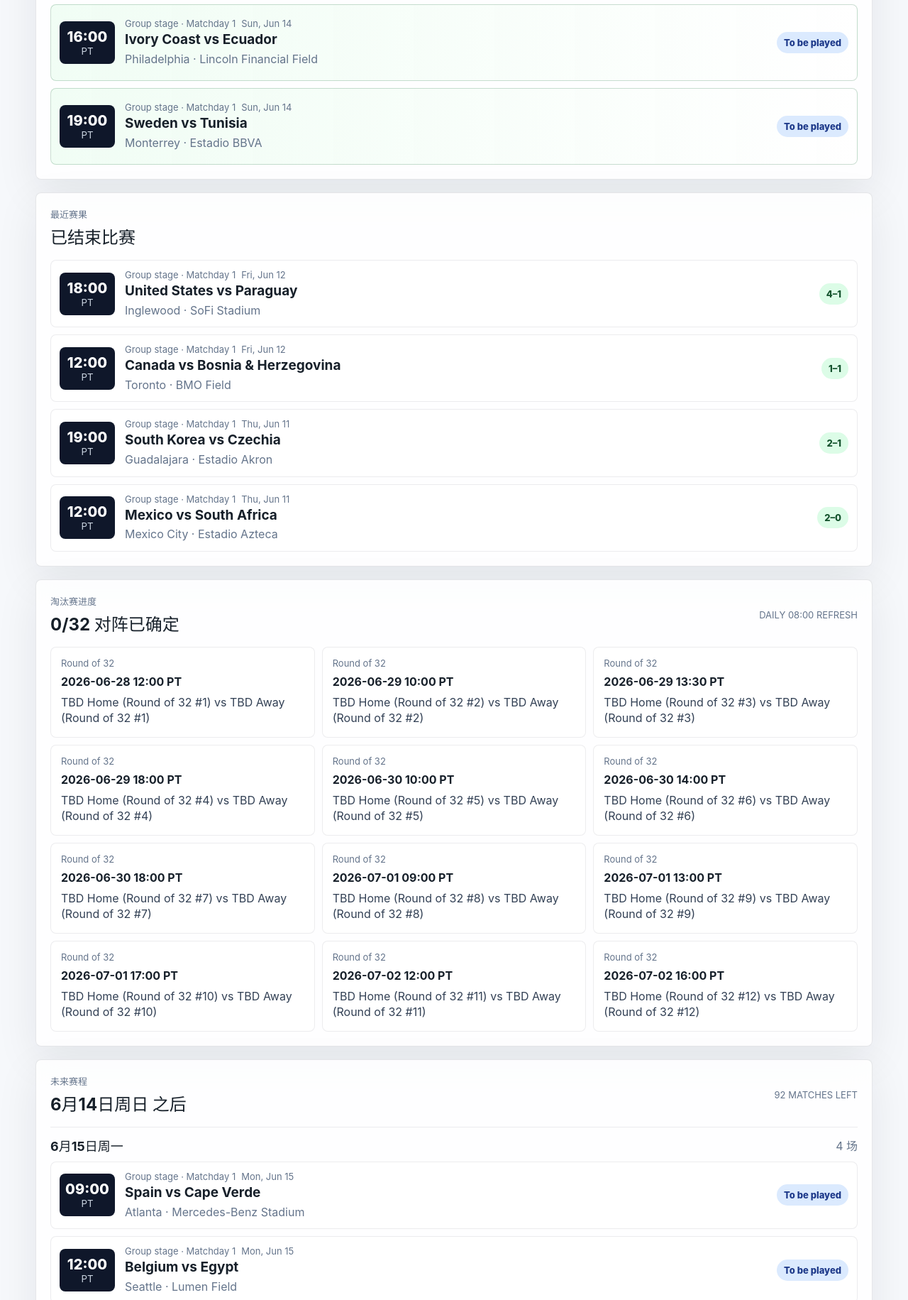
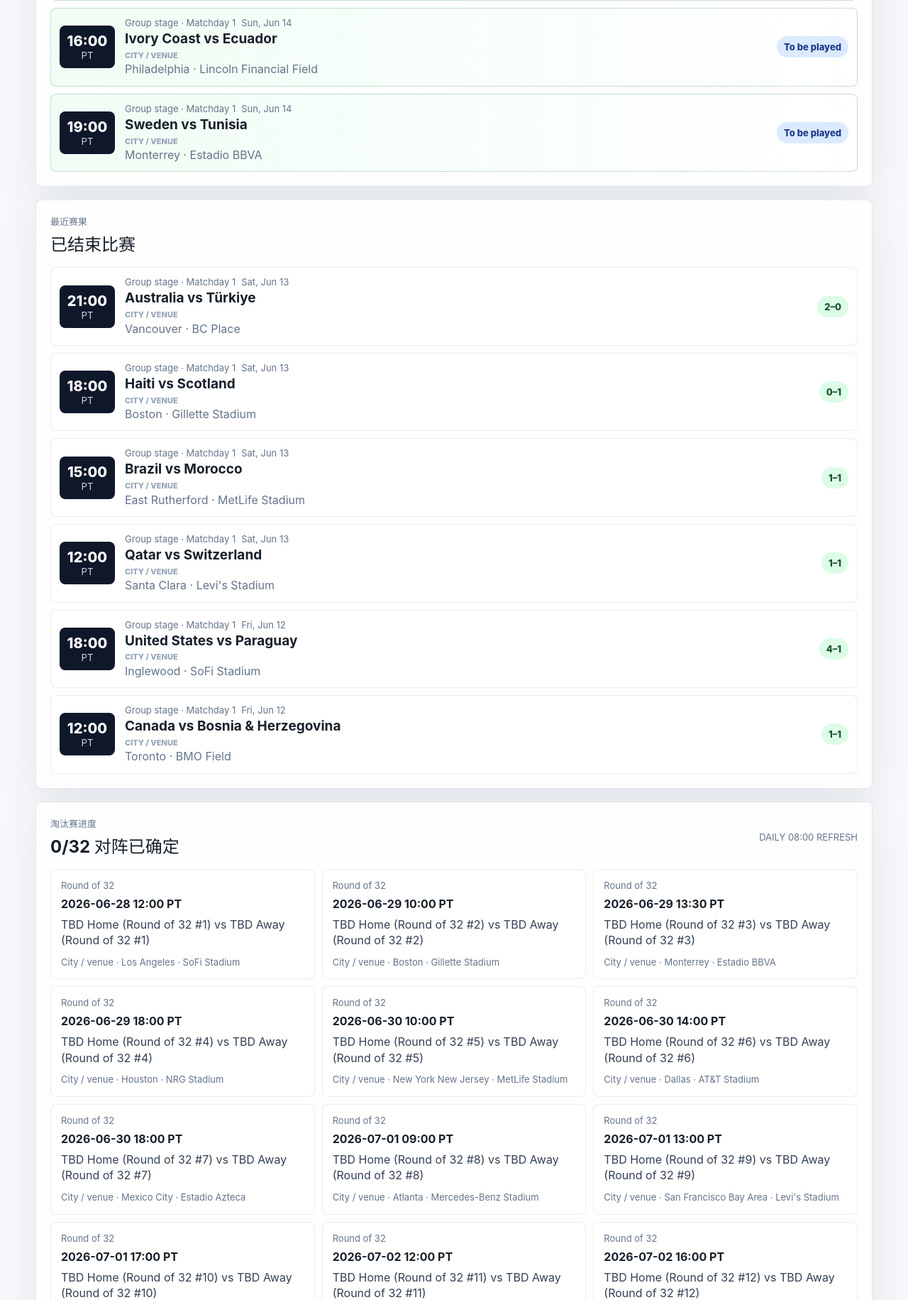
Before and after one commit to yxjsxy/worldcup-westtime, a website built with Vite: page index.html in a window 1280 px wide. Shown: the part 969-2800 px from the top of the page at 71% size. Built offline with nearby package versions, Linux system fonts and the light colour scheme.

Commit message:
feat: show match venues

```diff
--- a/public/schedule.json
+++ b/public/schedule.json
@@ -1,5 +1,5 @@
 {
-  "generatedAt": "2026-06-13T15:00:09.487Z",
+  "generatedAt": "2026-06-14T14:01:41.699Z",
   "timezone": "America/Los_Angeles",
   "source": "matchesio World Cup 2026 JSON export",
   "sourceUrl": "https://www.matchesio.com/competition/world-cup/export/json/",
@@ -92,10 +92,10 @@
       "localDay": "Sat, Jun 13",
       "homeTeam": "Qatar",
       "awayTeam": "Switzerland",
-      "city": "San Francisco Bay Area",
+      "city": "Santa Clara",
       "stadium": "Levi's Stadium",
-      "status": "To be played",
-      "result": null,
+      "status": "Played",
+      "result": "1–1",
       "isKnockout": false,
       "isPlaceholder": false
     },
@@ -111,10 +111,10 @@
       "localDay": "Sat, Jun 13",
       "homeTeam": "Brazil",
       "awayTeam": "Morocco",
-      "city": "New York New Jersey",
+      "city": "East Rutherford",
       "stadium": "MetLife Stadium",
-      "status": "To be played",
-      "result": null,
+      "status": "Played",
+      "result": "1–1",
       "isKnockout": false,
       "isPlaceholder": false
     },
@@ -132,8 +132,8 @@
       "awayTeam": "Scotland",
       "city": "Boston",
       "stadium": "Gillette Stadium",
-      "status": "To be played",
-      "result": null,
+      "status": "Played",
+      "result": "0–1",
       "isKnockout": false,
       "isPlaceholder": false
     },
@@ -151,8 +151,8 @@
       "awayTeam": "Türkiye",
       "city": "Vancouver",
       "stadium": "BC Place",
-      "status": "To be played",
-      "result": null,
+      "status": "Played",
+      "result": "2–0",
       "isKnockout": false,
       "isPlaceholder": false
     },
@@ -1384,8 +1384,8 @@
       "localDay": "Sun, Jun 28",
       "homeTeam": "TBD Home (Round of 32 #1)",
       "awayTeam": "TBD Away (Round of 32 #1)",
-      "city": "",
-      "stadium": "",
+      "city": "Los Angeles",
+      "stadium": "SoFi Stadium",
       "status": "To be played",
       "result": null,
       "isKnockout": true,
@@ -1403,8 +1403,8 @@
       "localDay": "Mon, Jun 29",
       "homeTeam": "TBD Home (Round of 32 #2)",
       "awayTeam": "TBD Away (Round of 32 #2)",
-      "city": "",
-      "stadium": "",
+      "city": "Boston",
+      "stadium": "Gillette Stadium",
       "status": "To be played",
       "result": null,
       "isKnockout": true,
@@ -1422,8 +1422,8 @@
       "localDay": "Mon, Jun 29",
       "homeTeam": "TBD Home (Round of 32 #3)",
       "awayTeam": "TBD Away (Round of 32 #3)",
-      "city": "",
-      "stadium": "",
+      "city": "Monterrey",
+      "stadium": "Estadio BBVA",
       "status": "To be played",
       "result": null,
       "isKnockout": true,
@@ -1441,8 +1441,8 @@
       "localDay": "Mon, Jun 29",
       "homeTeam": "TBD Home (Round of 32 #4)",
       "awayTeam": "TBD Away (Round of 32 #4)",
-      "city": "",
-      "stadium": "",
+      "city": "Houston",
+      "stadium": "NRG Stadium",
       "status": "To be played",
       "result": null,
       "isKnockout": true,
@@ -1460,8 +1460,8 @@
       "localDay": "Tue, Jun 30",
       "homeTeam": "TBD Home (Round of 32 #5)",
       "awayTeam": "TBD Away (Round of 32 #5)",
-      "city": "",
-      "stadium": "",
+      "city": "New York New Jersey",
+      "stadium": "MetLife Stadium",
       "status": "To be played",
       "result": null,
       "isKnockout": true,
@@ -1479,8 +1479,8 @@
       "localDay": "Tue, Jun 30",
       "homeTeam": "TBD Home (Round of 32 #6)",
       "awayTeam": "TBD Away (Round of 32 #6)",
-      "city": "",
-      "stadium": "",
+      "city": "Dallas",
+      "stadium": "AT&T Stadium",
       "status": "To be played",
       "result": null,
       "isKnockout": true,
@@ -1498,8 +1498,8 @@
       "localDay": "Tue, Jun 30",
       "homeTeam": "TBD Home (Round of 32 #7)",
       "awayTeam": "TBD Away (Round of 32 #7)",
-      "city": "",
-      "stadium": "",
+      "city": "Mexico City",
+      "stadium": "Estadio Azteca",
       "status": "To be played",
       "result": null,
       "isKnockout": true,
@@ -1517,8 +1517,8 @@
       "localDay": "Wed, Jul 1",
       "homeTeam": "TBD Home (Round of 32 #8)",
       "awayTeam": "TBD Away (Round of 32 #8)",
-      "city": "",
-      "stadium": "",
+      "city": "Atlanta",
+      "stadium": "Mercedes-Benz Stadium",
       "status": "To be played",
       "result": null,
       "isKnockout": true,
@@ -1536,8 +1536,8 @@
       "localDay": "Wed, Jul 1",
       "homeTeam": "TBD Home (Round of 32 #9)",
       "awayTeam": "TBD Away (Round of 32 #9)",
-      "city": "",
-      "stadium": "",
+      "city": "San Francisco Bay Area",
+      "stadium": "Levi's Stadium",
       "status": "To be played",
       "result": null,
       "isKnockout": true,
@@ -1555,8 +1555,8 @@
       "localDay": "Wed, Jul 1",
       "homeTeam": "TBD Home (Round of 32 #10)",
       "awayTeam": "TBD Away (Round of 32 #10)",
-      "city": "",
-      "stadium": "",
+      "city": "Seattle",
+      "stadium": "Lumen Field",
       "status": "To be played",
       "result": null,
       "isKnockout": true,
@@ -1574,8 +1574,8 @@
       "localDay": "Thu, Jul 2",
       "homeTeam": "TBD Home (Round of 32 #11)",
       "awayTeam": "TBD Away (Round of 32 #11)",
-      "city": "",
-      "stadium": "",
+      "city": "Toronto",
+      "stadium": "BMO Field",
       "status": "To be played",
       "result": null,
       "isKnockout": true,
@@ -1593,8 +1593,8 @@
       "localDay": "Thu, Jul 2",
       "homeTeam": "TBD Home (Round of 32 #12)",
       "awayTeam": "TBD Away (Round of 32 #12)",
-      "city": "",
-      "stadium": "",
+      "city": "Los Angeles",
+      "stadium": "SoFi Stadium",
       "status": "To be played",
       "result": null,
       "isKnockout": true,
@@ -1612,8 +1612,8 @@
       "localDay": "Thu, Jul 2",
       "homeTeam": "TBD Home (Round of 32 #13)",
       "awayTeam": "TBD Away (Round of 32 #13)",
-      "city": "",
-      "stadium": "",
+      "city": "Vancouver",
+      "stadium": "BC Place",
       "status": "To be played",
       "result": null,
       "isKnockout": true,
@@ -1631,8 +1631,8 @@
       "localDay": "Fri, Jul 3",
       "homeTeam": "TBD Home (Round of 32 #14)",
       "awayTeam": "TBD Away (Round of 32 #14)",
-      "city": "",
-      "stadium": "",
+      "city": "Miami",
+      "stadium": "Hard Rock Stadium",
       "status": "To be played",
       "result": null,
       "isKnockout": true,
@@ -1650,8 +1650,8 @@
       "localDay": "Fri, Jul 3",
       "homeTeam": "TBD Home (Round of 32 #15)",
       "awayTeam": "TBD Away (Round of 32 #15)",
-      "city": "",
-      "stadium": "",
+      "city": "Kansas City",
+      "stadium": "Arrowhead Stadium",
       "status": "To be played",
       "result": null,
       "isKnockout": true,
@@ -1669,8 +1669,8 @@
       "localDay": "Fri, Jul 3",
       "homeTeam": "TBD Home (Round of 32 #16)",
       "awayTeam": "TBD Away (Round of 32 #16)",
-      "city": "",
-      "stadium": "",
+      "city": "Dallas",
+      "stadium": "AT&T Stadium",
       "status": "To be played",
       "result": null,
       "isKnockout": true,
@@ -1688,8 +1688,8 @@
       "localDay": "Sat, Jul 4",
       "homeTeam": "TBD Home (Round of 16 #1)",
       "awayTeam": "TBD Away (Round of 16 #1)",
-      "city": "",
-      "stadium": "",
+      "city": "Philadelphia",
+      "stadium": "Lincoln Financial Field",
       "status": "To be played",
       "result": null,
       "isKnockout": true,
@@ -1707,8 +1707,8 @@
       "localDay": "Sat, Jul 4",
       "homeTeam": "TBD Home (Round of 16 #2)",
       "awayTeam": "TBD Away (Round of 16 #2)",
-      "city": "",
-      "stadium": "",
+      "city": "Houston",
+      "stadium": "NRG Stadium",
       "status": "To be played",
       "result": null,
       "isKnockout": true,
@@ -1726,8 +1726,8 @@
       "localDay": "Sun, Jul 5",
       "homeTeam": "TBD Home (Round of 16 #3)",
       "awayTeam": "TBD Away (Round of 16 #3)",
-      "city": "",
-      "stadium": "",
+      "city": "New York New Jersey",
+      "stadium": "MetLife Stadium",
       "status": "To be played",
       "result": null,
       "isKnockout": true,
@@ -1745,8 +1745,8 @@
       "localDay": "Sun, Jul 5",
       "homeTeam": "TBD Home (Round of 16 #4)",
       "awayTeam": "TBD Away (Round of 16 #4)",
-      "city": "",
-      "stadium": "",
+      "city": "Mexico City",
+      "stadium": "Estadio Azteca",
       "status": "To be played",
       "result": null,
       "isKnockout": true,
@@ -1764,8 +1764,8 @@
       "localDay": "Mon, Jul 6",
       "homeTeam": "TBD Home (Round of 16 #5)",
       "awayTeam": "TBD Away (Round of 16 #5)",
-      "city": "",
-      "stadium": "",
+      "city": "Dallas",
+      "stadium": "AT&T Stadium",
       "status": "To be played",
       "result": null,
       "isKnockout": true,
@@ -1783,8 +1783,8 @@
       "localDay": "Mon, Jul 6",
       "homeTeam": "TBD Home (Round of 16 #6)",
       "awayTeam": "TBD Away (Round of 16 #6)",
-      "city": "",
-      "stadium": "",
+      "city": "Seattle",
+      "stadium": "Lumen Field",
       "status": "To be played",
       "result": null,
       "isKnockout": true,
@@ -1802,8 +1802,8 @@
       "localDay": "Tue, Jul 7",
       "homeTeam": "TBD Home (Round of 16 #7)",
       "awayTeam": "TBD Away (Round of 16 #7)",
-      "city": "",
-      "stadium": "",
+      "city": "Atlanta",
+      "stadium": "Mercedes-Benz Stadium",
       "status": "To be played",
       "result": null,
       "isKnockout": true,
@@ -1821,8 +1821,8 @@
       "localDay": "Tue, Jul 7",
       "homeTeam": "TBD Home (Round of 16 #8)",
       "awayTeam": "TBD Away (Round of 16 #8)",
-      "city": "",
-      "stadium": "",
+      "city": "Vancouver",
+      "stadium": "BC Place",
       "status": "To be played",
       "result": null,
       "isKnockout": true,
@@ -1840,8 +1840,8 @@
       "localDay": "Thu, Jul 9",
       "homeTeam": "TBD Home (Quarter-finals #1)",
       "awayTeam": "TBD Away (Quarter-finals #1)",
-      "city": "",
-      "stadium": "",
+      "city": "Boston",
+      "stadium": "Gillette Stadium",
       "status": "To be played",
       "result": null,
       "isKnockout": true,
@@ -1859,8 +1859,8 @@
       "localDay": "Fri, Jul 10",
       "homeTeam": "TBD Home (Quarter-finals #2)",
       "awayTeam": "TBD Away (Quarter-finals #2)",
-      "city": "",
-      "stadium": "",
+      "city": "Los Angeles",
+      "stadium": "SoFi Stadium",
       "status": "To be played",
       "result": null,
       "isKnockout": true,
@@ -1878,8 +1878,8 @@
       "localDay": "Sat, Jul 11",
       "homeTeam": "TBD Home (Quarter-finals #3)",
       "awayTeam": "TBD Away (Quarter-finals #3)",
-      "city": "",
-      "stadium": "",
+      "city": "Miami",
+      "stadium": "Hard Rock Stadium",
       "status": "To be played",
       "result": null,
       "isKnockout": true,
@@ -1897,8 +1897,8 @@
       "localDay": "Sat, Jul 11",
       "homeTeam": "TBD Home (Quarter-finals #4)",
       "awayTeam": "TBD Away (Quarter-finals #4)",
-      "city": "",
-      "stadium": "",
+      "city": "Kansas City",
+      "stadium": "Arrowhead Stadium",
       "status": "To be played",
       "result": null,
       "isKnockout": true,
@@ -1916,8 +1916,8 @@
       "localDay": "Tue, Jul 14",
       "homeTeam": "TBD Home (Semi-finals #1)",
       "awayTeam": "TBD Away (Semi-finals #1)",
-      "city": "",
-      "stadium": "",
+      "city": "Dallas",
+      "stadium": "AT&T Stadium",
       "status": "To be played",
       "result": null,
       "isKnockout": true,
@@ -1935,8 +1935,8 @@
       "localDay": "Wed, Jul 15",
       "homeTeam": "TBD Home (Semi-finals #2)",
       "awayTeam": "TBD Away (Semi-finals #2)",
-      "city": "",
-      "stadium": "",
+      "city": "Atlanta",
+      "stadium": "Mercedes-Benz Stadium",
       "status": "To be played",
       "result": null,
       "isKnockout": true,
@@ -1954,8 +1954,8 @@
       "localDay": "Sat, Jul 18",
       "homeTeam": "TBD Home (3rd Place Final #1)",
       "awayTeam": "TBD Away (3rd Place Final #1)",
-      "city": "",
-      "stadium": "",
+      "city": "Miami",
+      "stadium": "Hard Rock Stadium",
       "status": "To be played",
       "result": null,
       "isKnockout": true,
@@ -1973,8 +1973,8 @@
       "localDay": "Sun, Jul 19",
       "homeTeam": "TBD Home (Final #1)",
       "awayTeam": "TBD Away (Final #1)",
-      "city": "",
-      "stadium": "",
+      "city": "New York New Jersey",
+      "stadium": "MetLife Stadium",
       "status": "To be played",
       "result": null,
       "isKnockout": true,
--- a/src/main.ts
+++ b/src/main.ts
@@ -28,8 +28,11 @@ function escapeHtml(value: string | number | null | undefined): string {
     .replaceAll("'", "&#039;");
 }
 
+function getMatchLocation(match: Match): string {
+  return [match.city, match.stadium].filter(Boolean).join(" · ") || "Venue TBD";
+}
+
 function renderMatch(match: Match, tone: "today" | "future" | "result" = "future"): string {
-  const location = [match.city, match.stadium].filter(Boolean).join(" · ") || "Venue TBD";
   const statusLabel = match.result ? match.result : match.status;
   const statusClass = match.status === "Played" ? "played" : match.isPlaceholder ? "placeholder" : "scheduled";
   return `
@@ -44,7 +47,7 @@ function renderMatch(match: Match, tone: "today" | "future" | "result" = "future
           <span>${escapeHtml(match.localDay)}</span>
         </div>
         <h3>${escapeHtml(getMatchTitle(match))}</h3>
-        <p>${escapeHtml(location)}</p>
+        <p><span>City / venue</span>${escapeHtml(getMatchLocation(match))}</p>
       </div>
       <div class="status ${statusClass}">${escapeHtml(statusLabel)}</div>
     </article>
@@ -129,6 +132,7 @@ function renderKnockout(matches: Match[]): string {
             <span>${escapeHtml(match.stage)}</span>
             <strong>${escapeHtml(match.localDate)} ${escapeHtml(match.localTime)} PT</strong>
             <p>${escapeHtml(getMatchTitle(match))}</p>
+            <small class="knockout-location">City / venue · ${escapeHtml(getMatchLocation(match))}</small>
           </article>
         `,
           )
@@ -211,7 +215,7 @@ function render(payload: SchedulePayload): void {
             nextMatch
               ? `<strong>${escapeHtml(nextMatch.localDate)} ${escapeHtml(nextMatch.localTime)} PT</strong><p>${escapeHtml(
                   getMatchTitle(nextMatch),
-                )}</p>`
+                )}</p><small class="next-location">City / venue · ${escapeHtml(getMatchLocation(nextMatch))}</small>`
               : "<strong>All matches complete</strong><p>World Cup 2026 has wrapped.</p>"
           }
         </aside>
--- a/src/styles.css
+++ b/src/styles.css
@@ -126,6 +126,15 @@ h1 {
 .next-card p {
   margin: 0;
   color: #334155;
+}
+
+.next-location,
+.knockout-location {
+  display: block;
+  margin-top: 10px;
+  color: #64748b;
+  font-size: 13px;
+  line-height: 1.45;
 }
 
 .stats {
@@ -282,6 +291,14 @@ h1 {
   line-height: 1.4;
 }
 
+.match p span {
+  display: block;
+  color: #94a3b8;
+  font-size: 11px;
+  font-weight: 800;
+  text-transform: uppercase;
+}
+
 .status {
   justify-self: end;
   padding: 7px 10px;
@@ -315,7 +332,7 @@ h1 {
 }
 
 .knockout {
-  min-height: 128px;
+  min-height: 154px;
   padding: 14px;
   border-radius: 8px;
   border: 1px solid rgba(15, 23, 42, 0.08);
```
Also changed, not shown: public/schedule.previous.json (+6 -6 lines), scripts/update_schedule.mjs (+49 -0 lines), 1 other file.
